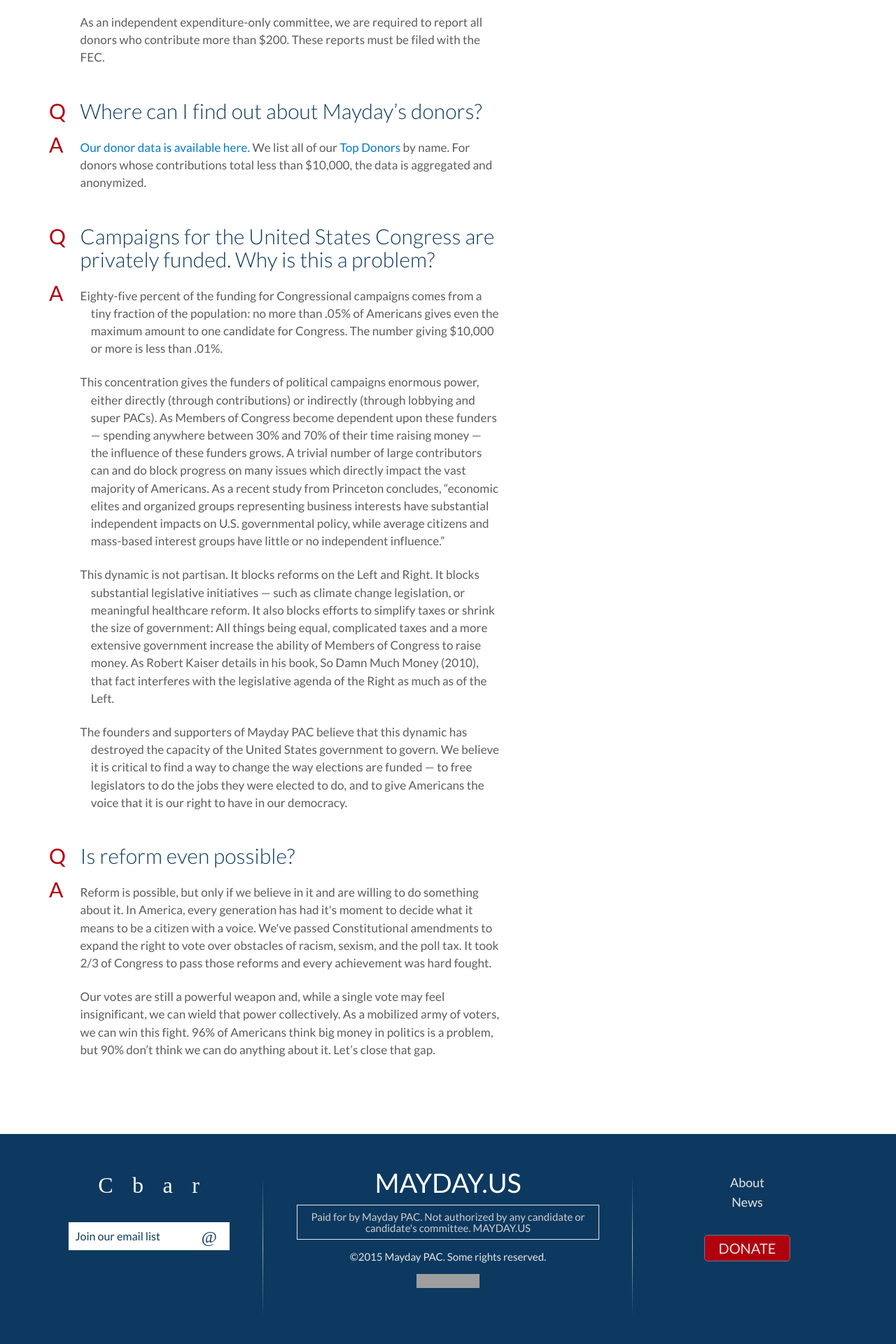
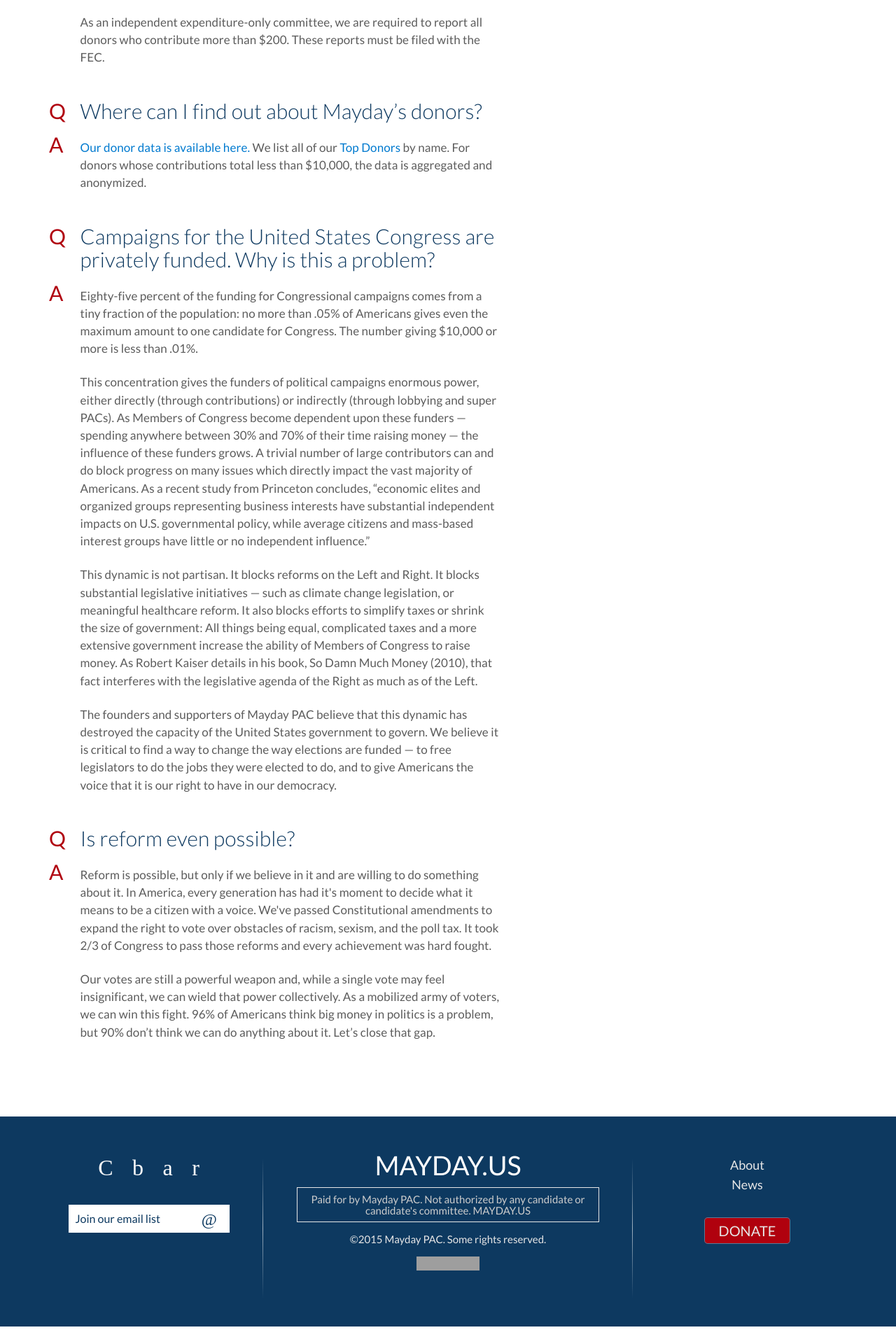
Before and after one commit to MayOneUS/mayday-2.0-frontend, a Jekyll site: the page built from faq.html, in a window 1280 px wide. Shown: the part 1809-3729 px from the top of the page at 70% size. Built offline with Jekyll 4.4.1, drawn with Linux system fonts in a browser that asks for light colours; nearby versions of some CDN libraries; some web fonts are replaced; after the commit the page ends 3704 px from its top, so only the background shows below that; grey boxes are pictures that could not be loaded.

Commit message:
tiny fix

```diff
--- a/faq.html
+++ b/faq.html
@@ -195,16 +195,16 @@
               <h2 class="faq-letter">A</h2>
             </span>
             <span class="faq-content">
-              <p class="hang-line">
+              <p>
                 Eighty-five percent of the funding for Congressional campaigns comes from a tiny fraction of the population: no more than .05% of Americans gives even the maximum amount to one candidate for Congress. The number giving $10,000 or more is less than .01%.
               </p>
-              <p class="hang-line">
+              <p>
                 This concentration gives the funders of political campaigns enormous power, either directly (through contributions) or indirectly (through lobbying and super PACs). As Members of Congress become dependent upon these funders &mdash; spending anywhere between 30% and 70% of their time raising money &mdash; the influence of these funders grows. A trivial number of large contributors can and do block progress on many issues which directly impact the vast majority of Americans. As a recent study from Princeton concludes, “economic elites and organized groups representing business interests have substantial independent impacts on U.S. governmental policy, while average citizens and mass-based interest groups have little or no independent influence.”
               </p>
-              <p class="hang-line">
+              <p>
                 This dynamic is not partisan. It blocks reforms on the Left and Right. It blocks substantial legislative initiatives &mdash; such as climate change legislation, or meaningful healthcare reform. It also blocks efforts to simplify taxes or shrink the size of government: All things being equal, complicated taxes and a more extensive government increase the ability of Members of Congress to raise money. As Robert Kaiser details in his book, So Damn Much Money (2010), that fact interferes with the legislative agenda of the Right as much as of the Left.
               </p>
-              <p class="hang-line">
+              <p>
                 The founders and supporters of Mayday PAC believe that this dynamic has destroyed the capacity of the United States government to govern. We believe it is critical to find a way to change the way elections are funded &mdash; to free legislators to do the jobs they were elected to do, and to give Americans the voice that it is our right to have in our  democracy.
               </p>
             </span>
```
